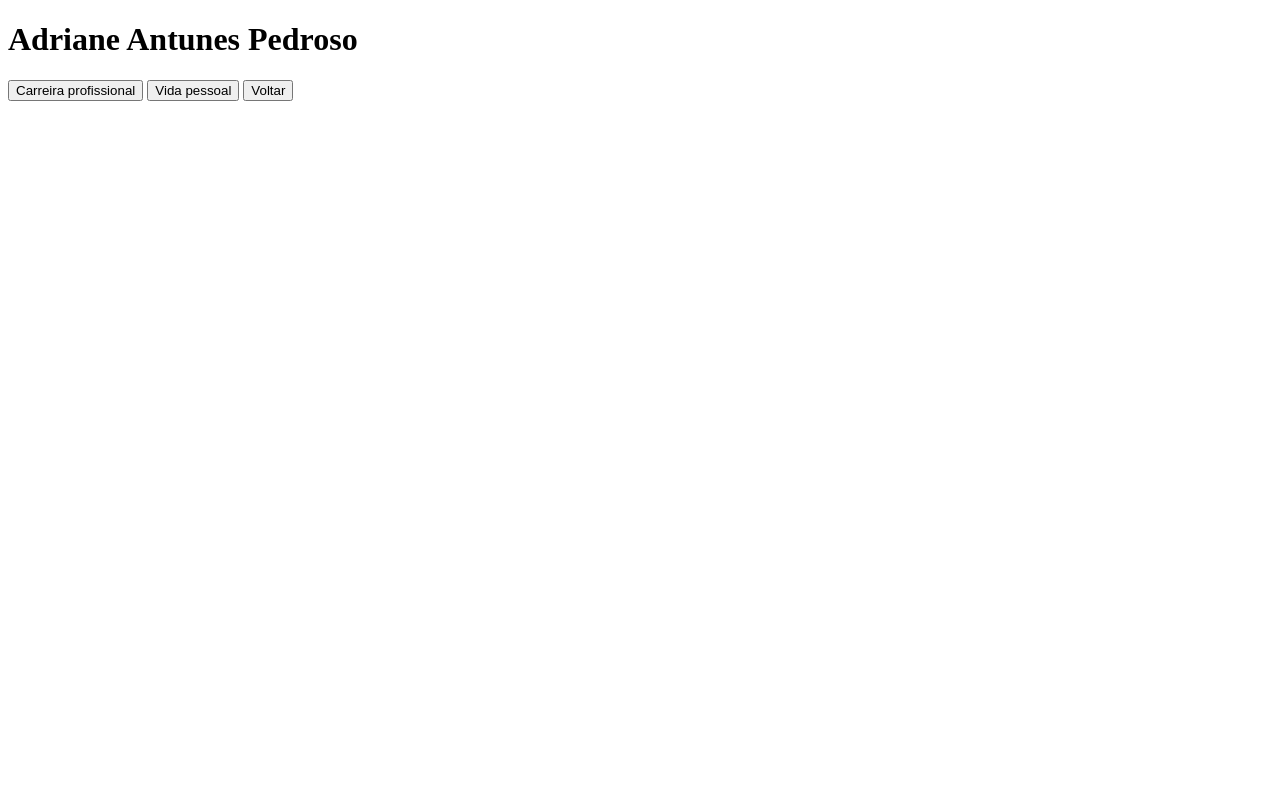
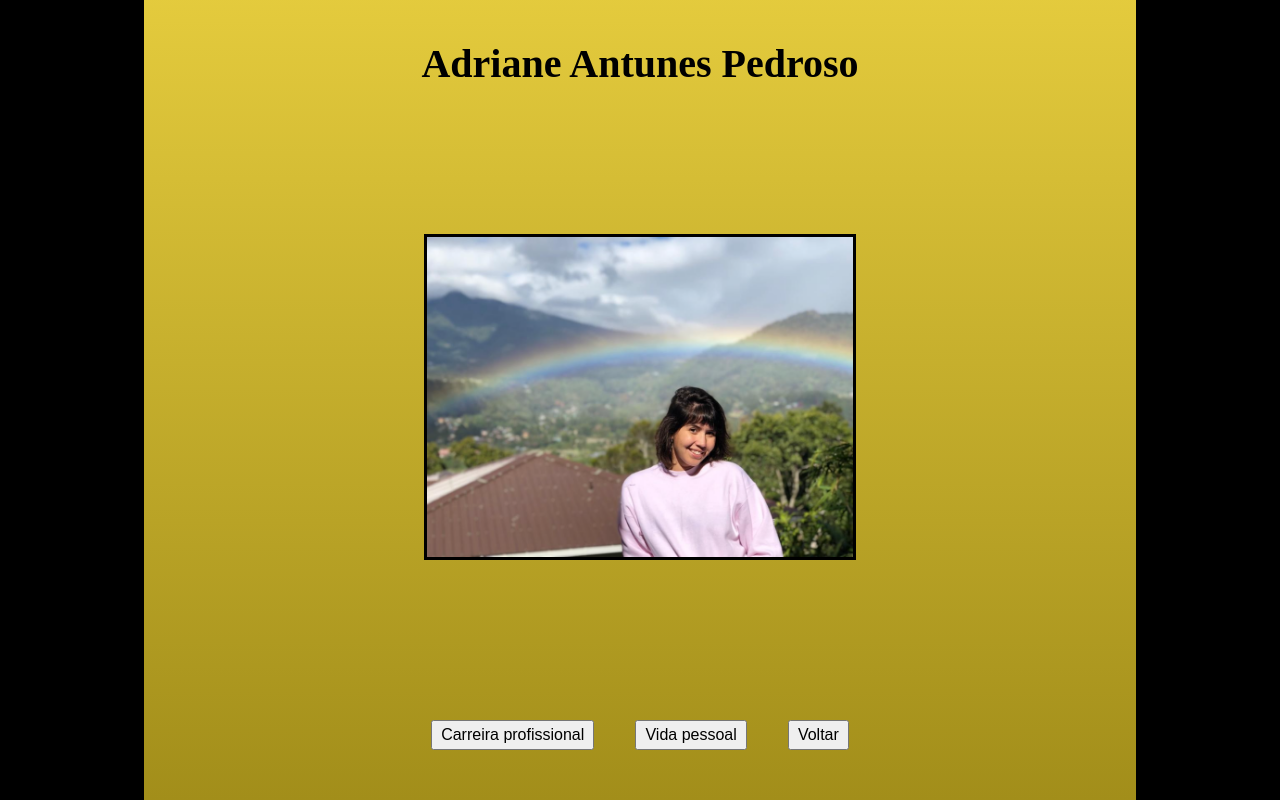
Before and after one commit to adrianeped/about-me, a website: page index.html in a window 1280 px wide. Drawn offline with Linux system fonts and the light colour scheme.

Commit message:
add new layout

```diff
--- a/index.html
+++ b/index.html
@@ -3,15 +3,23 @@
     <head>
         <link rel="stylesheet" href="style.css">
     </head>
-<body>
+<body class="body">
 
-<h1 id="nome" onclick="this.innerHTML = 'Saiba mais sobre mim!!'">
+<div class="container">
+
+    <div class="name">
+        <h1 id="name" class="name__text">
         Adriane Antunes Pedroso
         </h1>
+    </div>
 
-<div id="carreira" class="carreira none">
+    <div class="photo">
+        <img src="Adriane.png" id="photo" class="photo__img" alt="Foto de perfil">
+    </div>
+
+    <div id="carreira" class="about carreira none">
         <p>
-    <b><br>Em transição de carreira, buscando oportunidades que me ajudarão a crescer profissionalmente na área de desenvolvimento.</br></b>
+        <b><br> - Em transição de carreira, buscando oportunidades que me ajudarão a crescer profissionalmente na área de desenvolvimento.</br></b>
         <ul>
             <li>Iniciei minha carreira profissional no segundo ano do Ensino Médio, onde traballhei por 1 ano numa conveniência.</li>
             <li>Nesse período também fazia curso técnico de informática na Etec da minha cidade.</li>
@@ -31,9 +39,9 @@
         </p>
     </div>
 
-<div id="pessoal" class="pessoal none">
+    <div id="pessoal" class="about pessoal none">
         <p>
-    <b><br>25 anos, ariana, casada, mãe de 3 gatos</br></b>
+        <b><br> - 25 anos, ariana, casada, mãe de 3 gatos</br></b>
         <ul>
             <li>Nasci no dia 09 de abril de 1995.</li>
             <li>Tenho 1 irmão mais velho e um sobrinho lindo de viver.</li>
@@ -52,23 +60,23 @@
         </p>
     </div>
 
-<button type="button" class="buttonCarreira" onclick="toggleCarreira()">
+    <div class="buttons">
+        <button type="button" class="button button--carreira" onclick="toggleCarreira()">
             Carreira profissional
         </button>
 
-<button type="button" class="buttonPessoal" onclick="togglePessoal()">
+        <button type="button" class="button button--pessoal" onclick="togglePessoal()">
             Vida pessoal
         </button>
 
-<button type="button" class="buttonVoltar" onclick="hideAll()">
+        <button type="button" class="button button--voltar" onclick="hideAll()">
             Voltar
         </button>
+    </div>
+</div>
+
 
 <script src="script.js"> </script>
 
-
-
-
-
 </body>
 </html>
--- a/script.js
+++ b/script.js
@@ -1,14 +1,17 @@
 const toggleCarreira = () => {
     const carreira = document.getElementById("carreira").classList.toggle("none");
     const pessoal = document.getElementById("pessoal").classList.add("none");
+    const photo = document.getElementById("photo").classList.add("none");
 }
 
 const togglePessoal = () => {
     const pessoal = document.getElementById("pessoal").classList.toggle("none");
     const carreira = document.getElementById("carreira").classList.add("none");
+    const photo = document.getElementById("photo").classList.add("none");
 }
 
 const hideAll = () => {
     const carreira = document.getElementById("carreira").classList.add("none");
     const pessoal = document.getElementById("pessoal").classList.add("none");
+    const photo = document.getElementById("photo").classList.remove("none");
 }
--- a/style.css
+++ b/style.css
@@ -1,13 +1,83 @@
-.carreira{
+.body{
     display: flex;
+    justify-content: center;
     align-items: center;
+    background-attachment: fixed;
+    background-color: black;
+    margin: 0;
+    padding: 0;
 }
 
-.pessoal{
+.container{
+    height: 100vh;
+    width: 70vw;
     display: flex;
-    align-items: center;
+    flex-direction: column;
+    justify-content: space-evenly;
+    background: linear-gradient(rgba(236, 210, 63, 0.966), rgba(168, 147, 27, 0.966));
+    padding: 0 3rem;
+}
+
+.about{
+    display: flex;
+    flex-direction: column;
+    border: 0.2rem solid black;
+    padding: 0 0.2rem;
 }
 
 .none{
     display: none;
 }
+
+.name{
+    display: flex;
+    width: 500px;
+    margin: 0 auto;
+    justify-content: center;
+}
+
+.name__text{
+    font-size: 2.5rem;
+    margin-top: 5vh;
+}
+
+.name__text:hover{
+    transform: scale(1.4);
+    transition: 0.5s cubic-bezier(0,1.74,1,-1.14);
+}
+
+.buttons{
+    display: flex;
+    width: 500px;
+    margin: auto;
+    align-items: flex-end;
+    flex-direction: row;
+    justify-content: space-evenly;
+    margin-top: 20vh;
+}
+
+.button{
+    padding: 0.25rem 0.5rem;
+    font-size: 1rem;
+}
+
+.button:active{
+    transform: scale(0.8);
+}
+
+.photo{
+    display: flex;
+    justify-content: center;
+    align-items: flex-end;
+}
+
+.photo__img{
+    margin-top: 15vh;
+    height: 40vh;
+    border: 0.2rem solid black;
+}
+
+.photo__img:hover{
+    transform: scale(1.3);
+    transition: 0.5s cubic-bezier(0,1.74,1,-1.14);
+}
```
Also changed, not shown: Adriane.png (added). Lines whose indentation alone changed are shown as unchanged.
